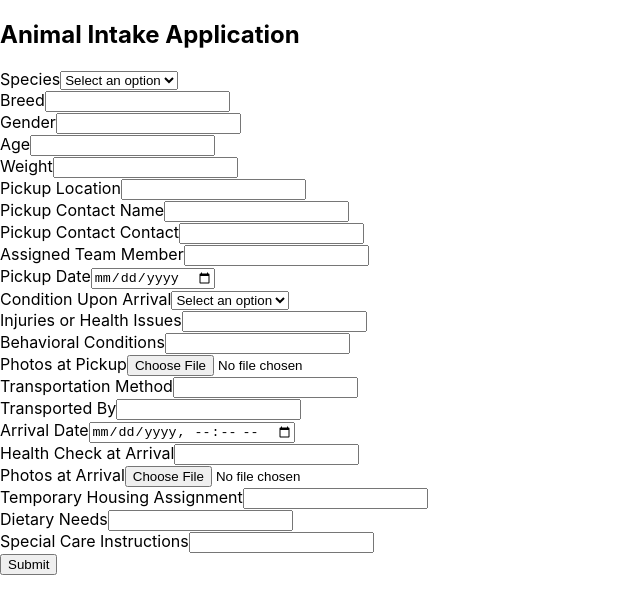
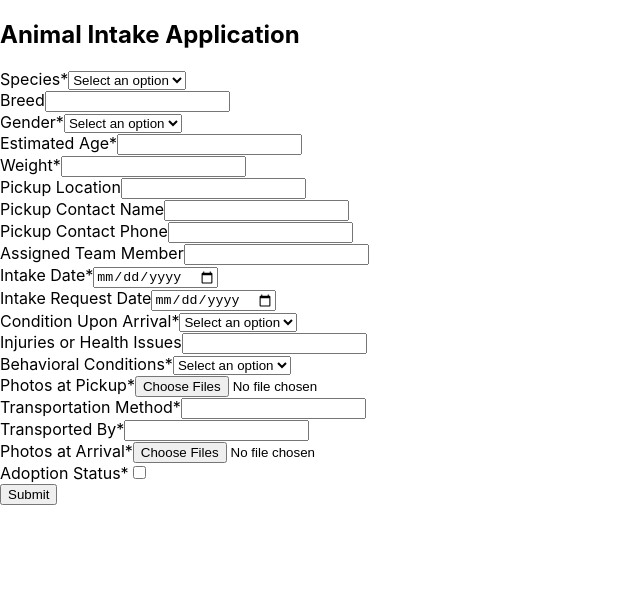
Before and after one commit to 2024-Arizona-Opportunity-Hack/SPARKS-Nature-sEdgeWildlife-Nature-sEdgeWildlifeandReptileRescueDigitalTransformation, a React (Create React App) app in the folder client/: page /intake in a window 1280 px wide. Shown: the top 614 px of the page, without its empty margins (0-640 px from the left). Built offline with nearby package versions, Linux system fonts and the light colour scheme.

Commit message:
Fixed Intake Form

```diff
--- a/client/src/components/DynamicForm.js
+++ b/client/src/components/DynamicForm.js
@@ -4,10 +4,20 @@ const DynamicForm = ({ formFields, onSubmit, formTitle }) => {
   const [formData, setFormData] = useState({});
 
   const handleChange = (e) => {
+    const { name, value, files } = e.target;
+
+    // If it's a file input and multiple files are allowed
+    if (e.target.type === 'file') {
       setFormData({
         ...formData,
-      [e.target.name]: e.target.value
+        [name]: files // Store the FileList object
       });
+    } else {
+      setFormData({
+        ...formData,
+        [name]: value
+      });
+    }
   };
 
   const handleSubmit = (e) => {
@@ -19,6 +29,7 @@ const DynamicForm = ({ formFields, onSubmit, formTitle }) => {
     <div className="dynamic-form">
       <h2>{formTitle}</h2>
       <form onSubmit={handleSubmit}>
+        <div className="form-fields-container">
           {formFields.map((field) => (
             <div key={field.name} className="form-field">
               <label htmlFor={field.name}>{field.label}</label>
@@ -35,6 +46,14 @@ const DynamicForm = ({ formFields, onSubmit, formTitle }) => {
                     </option>
                   ))}
                 </select>
+              ) : field.type === 'file' ? (
+                <input
+                  type="file"
+                  name={field.name}
+                  onChange={handleChange}
+                  required={field.required}
+                  multiple={field.multiple} // Ensure multiple attribute is set
+                />
               ) : (
                 <input
                   type={field.type}
@@ -45,6 +64,7 @@ const DynamicForm = ({ formFields, onSubmit, formTitle }) => {
               )}
             </div>
           ))}
+        </div>
         <button type="submit">Submit</button>
       </form>
     </div>
--- a/client/src/pages/IntakePage.js
+++ b/client/src/pages/IntakePage.js
@@ -1,38 +1,96 @@
-import React from 'react';
+import React, { useState } from 'react';
 import DynamicForm from '../components/DynamicForm';
+// import '../Intake.css';
 
 const IntakePage = () => {
+  const [formErrors, setFormErrors] = useState({});
+
   const adoptionFormFields = [
-    { name: 'species', label: 'Species', type: 'select', required: true, options: ['Dog', 'Cat', 'Other'] },
-    { name: 'breed', label: 'Breed', type: 'text', required: true },
-    { name: 'gender', label: 'Gender', type: 'text', required: true },
-    { name: 'estimated_age', label: 'Age', type: 'number', required: true },
-    { name: 'weight', label: 'Weight', type: 'number', required: true },
-    { name: 'pickup_location', label: 'Pickup Location', type: 'text', required: true },
-    { name: 'pickup_contact_name', label: 'Pickup Contact Name', type: 'text', required: true },
-    { name: 'pickup_contact_phone', label: 'Pickup Contact Contact', type: 'tel', required: true },
-    { name: 'assigned_team_member', label: 'Assigned Team Member', type: 'text', required: true },
-    { name: 'pickup_date', label: 'Pickup Date', type: 'date', required: true },
-    { name: 'condition_upon_arrival', label: 'Condition Upon Arrival', type: 'select', required: true, options: ['Healthy', 'Injured', 'Sick', 'Malnourished'] },
-    { name: 'injuries_or_health_issues', label: 'Injuries or Health Issues', type: 'text', required: true },
-    { name: 'behavioral_conditions', label: 'Behavioral Conditions', type: 'text', required: true, options: ['Calm', 'Aggressive', 'Scared'] },
-    { name: 'photos_pickup', label: 'Photos at Pickup', type: 'file', required: false, multiple: true },
-    { name: 'transportation_method', label: 'Transportation Method', type: 'text', required: false },
-    { name: 'transported_by', label: 'Transported By', type: 'text', required: false },
-    { name: 'arrival_date', label: 'Arrival Date', type: 'datetime-local', required: true },
-    { name: 'health_check_at_arrival', label: 'Health Check at Arrival', type: 'textarea', required: false },
-    { name: 'photos_arrival', label: 'Photos at Arrival', type: 'file', required: false, multiple: true },
-    { name: 'temporary_housing_assignment', label: 'Temporary Housing Assignment', type: 'text', required: false },
-    { name: 'dietary_needs', label: 'Dietary Needs', type: 'textarea', required: false },
-    { name: 'special_care_instructions', label: 'Special Care Instructions', type: 'textarea', required: false }
+    {
+      name: 'species',
+      label: 'Species*',
+      type: 'select',
+      required: true,
+      options: [
+        'Dog',
+        'Cat',
+        'Rabbit',
+        'Parrot',
+        'Pigeon',
+        'Sparrow',
+        'Canary',
+        'Snake',
+        'Lizard',
+        'Turtle/Tortoise',
+        'Hamster',
+        'Guinea Pig',
+        'Rat',
+        'Mouse',
+        'Horse',
+        'Cow',
+        'Pig',
+        'Sheep',
+        'Goat',
+        'Chicken',
+        'Duck',
+        'Freshwater Fish',
+        'Saltwater Fish',
+        'Fox',
+        'Squirrel',
+        'Deer',
+        'Raccoon',
+        'Ferret',
+        'Hedgehog',
+        'Sugar Glider',
+        'Frog',
+        'Salamander',
+        'Butterfly',
+        'Beetle',
+        'Other'
+      ]
+    },
+    { name: 'breed', label: 'Breed', type: 'text', required: false },
+    { name: 'gender', label: 'Gender*', type: 'select', required: true, options: ['Male', 'Female', 'Others'] },
+    { name: 'estimated_age', label: 'Estimated Age*', type: 'number', required: true },
+    { name: 'weight', label: 'Weight*', type: 'number', required: true },
+    { name: 'pickup_location', label: 'Pickup Location', type: 'text', required: false },
+    { name: 'pickup_contact_name', label: 'Pickup Contact Name', type: 'text', required: false },
+    { name: 'pickup_contact_phone', label: 'Pickup Contact Phone', type: 'tel', required: false },
+    { name: 'assigned_team_member', label: 'Assigned Team Member', type: 'text', required: false },
+    { name: 'intake_date', label: 'Intake Date*', type: 'date', required: true },
+    { name: 'intake_request_date', label: 'Intake Request Date', type: 'date', required: false },
+    { name: 'condition_upon_arrival', label: 'Condition Upon Arrival*', type: 'select', required: true, options: ['Healthy', 'Injured', 'Sick', 'Malnourished'] },
+    { name: 'injuries_or_health_issues', label: 'Injuries or Health Issues', type: 'text', required: false },
+    { name: 'behavioral_conditions', label: 'Behavioral Conditions*', type: 'select', required: true, options: ['Calm', 'Aggressive', 'Scared'] },
+    { name: 'photos_pickup', label: 'Photos at Pickup*', type: 'file', required: false, multiple: true, accept: 'image/*' },
+    { name: 'transportation_method', label: 'Transportation Method*', type: 'text', required: true },
+    { name: 'transported_by', label: 'Transported By*', type: 'text', required: true },
+    { name: 'photos_arrival', label: 'Photos at Arrival*', type: 'file', required: false, multiple: true, accept: 'image/*' },
+    { name: 'adoption_status', label: 'Adoption Status*', type: 'checkbox', required: true },
   ];
 
+  const validateForm = (formData) => {
+    const errors = {};
+
+    if (formData.pickup_contact_phone && !/^\d{10}$/.test(formData.pickup_contact_phone)) {
+      errors.pickup_contact_phone = 'Phone number must be exactly 10 digits.';
+    }
+
+    return errors;
+  };
+
   const handleSubmit = async (formData) => {
+    const errors = validateForm(formData);
+    if (Object.keys(errors).length > 0) {
+      setFormErrors(errors);
+      return;
+    }
+    console.log(JSON.stringify(formData));
     try {
-        const response = await fetch('/api/submit-intake-form', {
-            method: 'POST',
-            headers: {
-            'Content-Type': 'application/json',
+      const response = await fetch('http://127.0.0.1:8000/intakeForm', {
+        method: 'POST',
+        headers: {
+          'Content-Type': 'application/json',
         },
         body: JSON.stringify(formData),
       });
@@ -53,6 +111,7 @@ const IntakePage = () => {
         formFields={adoptionFormFields}
         onSubmit={handleSubmit}
         formTitle="Animal Intake Application"
+        formErrors={formErrors}
       />
     </div>
   );
```
Also changed, not shown: 2 other files (tests, documents, lock files or other folders). Lines whose indentation alone changed are shown as unchanged.
